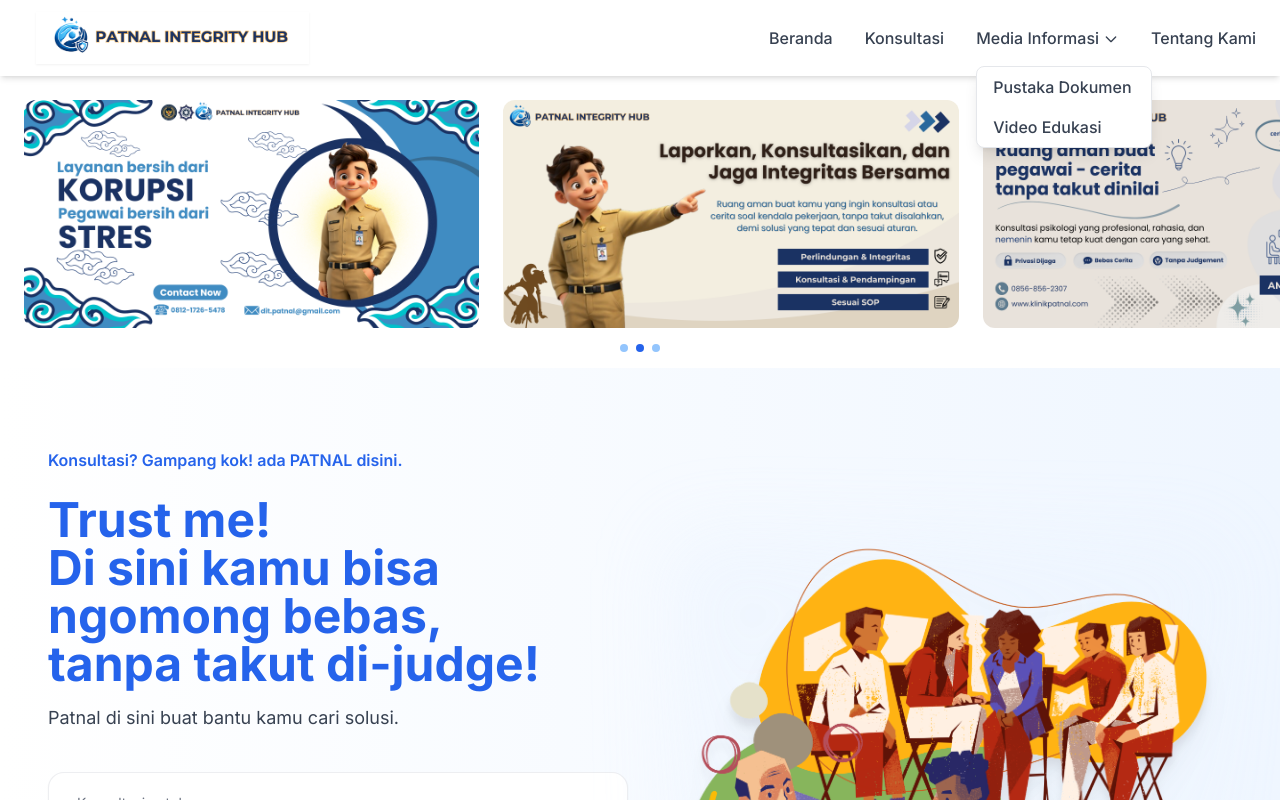
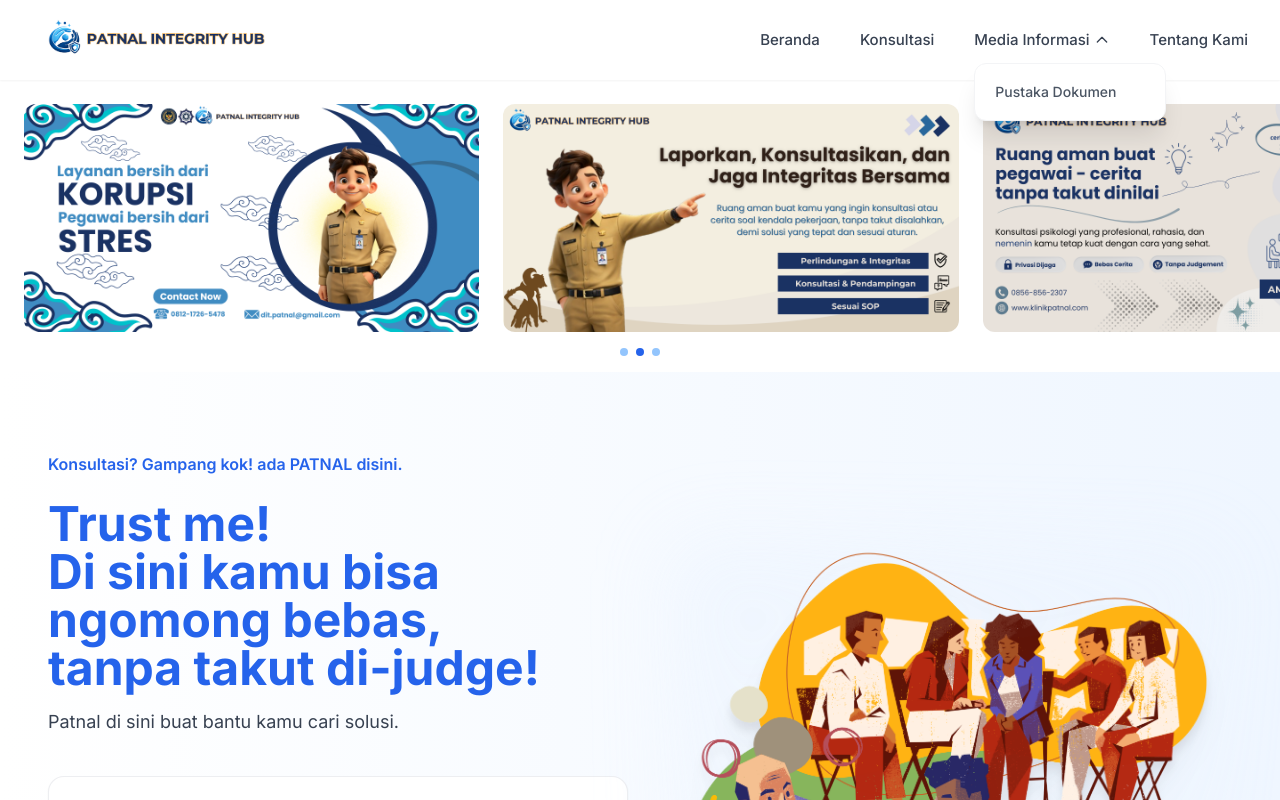
Before and after one commit to rifqimhmd/KLIP, a React (Vite) app in the folder frontend/: page / in a window 1280 px wide. Both pictures are taken after a click on the button "Media Informasi". Shown: the top 800 px of the page. Built offline with nearby package versions, Linux system fonts and the light colour scheme.

Commit message:
Refactor Header component to remove login/register
Removed login/register functionality and adjusted mobile menu behavior. Updated styles and structure for better responsiveness.

```diff
--- a/frontend/src/components/Header.jsx
+++ b/frontend/src/components/Header.jsx
@@ -1,4 +1,3 @@
-// Updated Header component with login/register removed
 import { useState, useEffect } from "react";
 import { useLocation } from "react-router-dom";
 
@@ -8,7 +7,6 @@
   const [openDropdown, setOpenDropdown] = useState(null);
   const [scrollHidden, setScrollHidden] = useState(false);
   const [mobileDropdown, setMobileDropdown] = useState({
-    produk: false,
     konten: false,
   });
 
@@ -32,14 +30,16 @@
     setShowMobileMenu(!showMobileMenu);
   };
 
-  const closeMobileMenu = () => setShowMobileMenu(false);
+  const closeMobileMenu = () => {
+    setShowMobileMenu(false);
+    setMobileDropdown({ konten: false });
+  };
 
   const toggleMobileDropdown = (menu) => {
-    setMobileDropdown((prev) => {
-      const newState = { produk: false, konten: false };
-      newState[menu] = !prev[menu];
-      return newState;
-    });
+    setMobileDropdown((prev) => ({
+      ...prev,
+      [menu]: !prev[menu],
+    }));
   };
 
   return (
@@ -47,267 +47,110 @@
       {/* === HEADER === */}
       <header
         id="main-header"
-        className={`bg-white text-gray-800 shadow-md sticky top-0 z-50 transition-transform duration-500 ${
-          scrollHidden ? "-translate-y-full" : ""
+        className={`bg-white text-gray-800 shadow-sm sticky top-0 z-50 transition-transform duration-500 ${
+          scrollHidden ? "-translate-y-full" : "translate-y-0"
         }`}
       >
-        <div className="container mx-auto flex justify-between items-center px-4 py-2.5 md:px-6 md:py-3">
+        <div className="container mx-auto flex justify-between items-center px-4 py-2.5 md:px-8 md:py-4">
+
           {/* === KIRI: LOGO & HAMBURGER === */}
-          <div className="flex items-center space-x-3">
+          <div className="flex items-center">
             <button
               onClick={toggleMobileMenu}
-              className="md:hidden focus:outline-none mr-2 relative w-5 h-5"
+              className="md:hidden focus:outline-none mr-4 relative w-6 h-5"
             >
-              <span
-                className={`absolute left-0 top-1/2 block h-[1.5px] w-5 bg-gray-700 transition-all duration-300 transform ${
-                  showMobileMenu
-                    ? "rotate-45 translate-y-0"
-                    : "-translate-y-1.5"
-                }`}
-              ></span>
-              <span
-                className={`absolute left-0 top-1/2 block h-[1.5px] w-5 bg-gray-700 transition-all duration-300 ${
-                  showMobileMenu ? "opacity-0" : "opacity-100"
-                }`}
-              ></span>
-              <span
-                className={`absolute left-0 top-1/2 block h-[1.5px] w-5 bg-gray-700 transition-all duration-300 transform ${
-                  showMobileMenu
-                    ? "-rotate-45 translate-y-0"
-                    : "translate-y-1.5"
-                }`}
-              ></span>
+              <span className={`absolute left-0 block h-[2px] w-6 bg-gray-700 transition-all duration-300 ${showMobileMenu ? "rotate-45 top-2.5" : "top-0"}`}></span>
+              <span className={`absolute left-0 top-2 block h-[2px] w-6 bg-gray-700 transition-all duration-300 ${showMobileMenu ? "opacity-0" : "opacity-100"}`}></span>
+              <span className={`absolute left-0 block h-[2px] w-6 bg-gray-700 transition-all duration-300 ${showMobileMenu ? "-rotate-45 top-2.5" : "top-4"}`}></span>
             </button>
 
-            <a href="/" className="flex items-center space-x-2">
+            <a href="/" className="flex items-center">
               <img
                 src="/Logo.png"
                 alt="Klinik Patnal"
-                className="h-10 md:h-[52px] w-auto drop-shadow-sm"
+                className="h-10 md:h-12 w-auto object-contain"
               />
             </a>
           </div>
 
           {/* === NAVIGASI DESKTOP === */}
-          <nav className="hidden md:flex space-x-8 font-medium text-base relative items-center">
-            <a
-              href="/"
-              className="text-gray-700 hover:text-blue-600 transition py-2"
-            >
-              Beranda
-            </a>
+          <nav className="hidden md:flex space-x-10 font-medium text-[15px] items-center">
+            <a href="/" className="text-gray-700 hover:text-blue-600 transition">Beranda</a>
 
-            {/*
-            <div className="relative">
+            <a href="https://konsultasi.klinikpatnal.com/" className="text-gray-700 hover:text-blue-600 transition">Konsultasi</a>
+
+            {/* Dropdown Media Informasi (Hanya Pustaka Dokumen) */}
+            <div className="relative group">
               <button
-                onClick={() => toggleDropdown("produk")}
-                className="flex items-center space-x-1 text-gray-700 hover:text-blue-600 transition py-2 focus:outline-none"
+                onClick={() => toggleDropdown("konten")}
+                className="flex items-center space-x-1 text-gray-700 hover:text-blue-600 transition focus:outline-none"
               >
-                <span>Produk</span>
-                <svg
-                  xmlns="http://www.w3.org/2000/svg"
-                  className="h-4 w-4 mt-0.5"
-                  fill="none"
-                  viewBox="0 0 24 24"
-                  stroke="currentColor"
-                >
-                  <path
-                    strokeLinecap="round"
-                    strokeLinejoin="round"
-                    strokeWidth="2"
-                    d="M19 9l-7 7-7-7"
-                  />
+                <span>Media Informasi</span>
+                <svg className={`h-4 w-4 transition-transform ${openDropdown === "konten" ? "rotate-180" : ""}`} fill="none" viewBox="0 0 24 24" stroke="currentColor">
+                  <path strokeLinecap="round" strokeLinejoin="round" strokeWidth="2" d="M19 9l-7 7-7-7" />
                 </svg>
               </button>
-              {openDropdown === "produk" && (
-                <div className="absolute left-0 mt-2 w-44 bg-white border border-gray-200 rounded-lg shadow-lg">
-                  <a
-                    href="/konsultasi"
-                    className="block px-4 py-2 text-gray-700 hover:bg-blue-50 rounded-t-lg"
-                  >
-                    Konsultasi
-                  </a>
-                  <a
-                    href="/wbs"
-                    className="block px-4 py-2 text-gray-700 hover:bg-blue-50 rounded-b-lg"
-                  >
-                    Layanan WBS
-                  </a>
-                </div>
-              )}
-            </div> */}
 
-            <a
-              href="https://konsultasi.klinikpatnal.com/"
-              className="text-gray-700 hover:text-blue-600 transition py-2"
-            >
-              Konsultasi
-            </a>
-
-            <div className="relative">
-              <button
-                onClick={() => toggleDropdown("konten")}
-                className="flex items-center space-x-1 text-gray-700 hover:text-blue-600 transition py-2 focus:outline-none"
-              >
-                <span>Media Informasi</span>
-                <svg
-                  xmlns="http://www.w3.org/2000/svg"
-                  className="h-4 w-4 mt-0.5"
-                  fill="none"
-                  viewBox="0 0 24 24"
-                  stroke="currentColor"
-                >
-                  <path
-                    strokeLinecap="round"
-                    strokeLinejoin="round"
-                    strokeWidth="2"
-                    d="M19 9l-7 7-7-7"
-                  />
-                </svg>
-              </button>
               {openDropdown === "konten" && (
-                <div className="absolute left-0 mt-2 w-44 bg-white border border-gray-200 rounded-lg shadow-lg">
+                <div className="absolute left-0 mt-3 w-48 bg-white border border-gray-100 rounded-xl shadow-xl py-2 overflow-hidden">
                   <a
                     href={location.pathname === "/" ? "#pustakadokumen" : "/"}
-                    className="block px-4 py-2 text-gray-700 hover:bg-blue-50"
+                    className="block px-5 py-2.5 text-sm text-gray-600 hover:bg-blue-50 hover:text-blue-600 transition"
                   >
                     Pustaka Dokumen
-                  </a>
-                  <a
-                    href={location.pathname === "/" ? "#videoedukasi" : "/"}
-                    className="block px-4 py-2 text-gray-700 hover:bg-blue-50"
-                  >
-                    Video Edukasi
                   </a>
                 </div>
               )}
             </div>
 
-            <a
-              href="/tentang"
-              className="text-gray-700 hover:text-blue-600 transition py-2"
-            >
-              Tentang Kami
-            </a>
+            <a href="/tentang" className="text-gray-700 hover:text-blue-600 transition">Tentang Kami</a>
           </nav>
         </div>
       </header>
 
       {/* === SIDEBAR MOBILE === */}
       <div
-        className={`fixed top-0 left-0 w-72 h-full bg-white border-r border-gray-200 transform transition-transform duration-500 ease-in-out md:hidden z-40 overflow-y-auto shadow-lg ${
+        className={`fixed top-0 left-0 w-72 h-full bg-white border-r border-gray-100 transform transition-transform duration-500 ease-in-out md:hidden z-[60] shadow-2xl ${
           showMobileMenu ? "translate-x-0" : "-translate-x-full"
         }`}
       >
-        <div className="flex justify-between items-center px-6 py-4 border-b border-gray-200">
-          <span className="font-semibold text-lg text-gray-800">Menu</span>
+        <div className="p-6 border-b border-gray-100 flex justify-between items-center">
+          <span className="font-bold text-xl text-blue-600 uppercase tracking-tight">Klinik Patnal</span>
         </div>
 
-        <a
-          href="/"
-          className="block px-6 py-3 text-gray-700 hover:bg-blue-50"
-          onClick={closeMobileMenu}
-        >
-          Beranda
-        </a>
-        <a
-          href="https://konsultasi.klinikpatnal.com/"
-          className="block px-6 py-3 text-gray-700 hover:bg-blue-50"
-          onClick={closeMobileMenu}
-        >
-          Konsultasi
-        </a>
-        {/* === PRODUK MOBILE === */}
-        {/* <button
-          onClick={() => toggleMobileDropdown("produk")}
-          className="w-full text-left px-6 py-3 text-gray-700 hover:bg-blue-50 flex justify-between items-center"
-        >
-          <span>Produk</span>
-          <svg
-            className={`w-4 h-4 transform transition-transform duration-300 ${
-              mobileDropdown.produk ? "rotate-180" : ""
-            }`}
-            fill="none"
-            stroke="currentColor"
-            strokeWidth="2"
-            viewBox="0 0 24 24"
+        <nav className="flex flex-col py-4">
+          <a href="/" className="px-6 py-4 text-gray-700 hover:bg-blue-50 font-medium border-b border-gray-50" onClick={closeMobileMenu}>Beranda</a>
+          <a href="https://konsultasi.klinikpatnal.com/" className="px-6 py-4 text-gray-700 hover:bg-blue-50 font-medium border-b border-gray-50" onClick={closeMobileMenu}>Konsultasi</a>
+
+          <button
+            onClick={() => toggleMobileDropdown("konten")}
+            className="w-full text-left px-6 py-4 text-gray-700 hover:bg-blue-50 flex justify-between items-center font-medium border-b border-gray-50"
           >
-            <path
-              strokeLinecap="round"
-              strokeLinejoin="round"
-              d="M19 9l-7 7-7-7"
-            />
-          </svg>
-        </button> */}
-        {mobileDropdown.produk && (
-          <div className="flex flex-col bg-gray-50">
-            <a
-              href="/konsultasi"
-              className="block px-10 py-2 text-gray-700 hover:bg-blue-100"
-            >
-              Konsultasi
-            </a>
-            <a
-              href="/wbs"
-              className="block px-10 py-2 text-gray-700 hover:bg-blue-100"
-            >
-              Layanan WBS
-            </a>
-          </div>
-        )}
+            <span>Media Informasi</span>
+            <svg className={`w-4 h-4 transition-transform ${mobileDropdown.konten ? "rotate-180" : ""}`} fill="none" stroke="currentColor" viewBox="0 0 24 24">
+              <path strokeLinecap="round" strokeLinejoin="round" strokeWidth="2" d="M19 9l-7 7-7-7" />
+            </svg>
+          </button>
 
-        {/* === KONTEN MOBILE === */}
-        <button
-          onClick={() => toggleMobileDropdown("konten")}
-          className="w-full text-left px-6 py-3 text-gray-700 hover:bg-blue-50 flex justify-between items-center"
-        >
-          <span>Media Informasi</span>
-          <svg
-            className={`w-4 h-4 transform transition-transform duration-300 ${
-              mobileDropdown.konten ? "rotate-180" : ""
-            }`}
-            fill="none"
-            stroke="currentColor"
-            strokeWidth="2"
-            viewBox="0 0 24 24"
-          >
-            <path
-              strokeLinecap="round"
-              strokeLinejoin="round"
-              d="M19 9l-7 7-7-7"
-            />
-          </svg>
-        </button>
-        {mobileDropdown.konten && (
-          <div className="flex flex-col bg-gray-50">
-            <a
-              href={location.pathname === "/" ? "#pustakadokumen" : "/"}
-              className="block px-10 py-2 text-gray-700 hover:bg-blue-100"
-            >
-              Pustaka Dokumen
-            </a>
-            <a
-              href={location.pathname === "/" ? "#videoedukasi" : "/"}
-              className="block px-10 py-2 text-gray-700 hover:bg-blue-100"
-            >
-              Video Edukasi
-            </a>
-          </div>
-        )}
+          {mobileDropdown.konten && (
+            <div className="bg-gray-50">
+              <a
+                href={location.pathname === "/" ? "#pustakadokumen" : "/"}
+                className="block px-12 py-3 text-sm text-gray-600 hover:text-blue-600"
+                onClick={closeMobileMenu}
+              >
+                Pustaka Dokumen
+              </a>
+            </div>
+          )}
 
-        <a
-          href="/tentang"
-          className="block px-6 py-3 text-gray-700 hover:bg-blue-50"
-        >
-          Tentang Kami
-        </a>
+          <a href="/tentang" className="px-6 py-4 text-gray-700 hover:bg-blue-50 font-medium border-b border-gray-50" onClick={closeMobileMenu}>Tentang Kami</a>
+        </nav>
       </div>
 
+      {/* Overlay Mobile */}
       {showMobileMenu && (
-        <div
-          className="fixed inset-0 bg-black bg-opacity-40 z-30"
-          onClick={closeMobileMenu}
-        ></div>
+        <div className="fixed inset-0 bg-black/30 backdrop-blur-sm z-[55] transition-opacity" onClick={closeMobileMenu}></div>
       )}
     </>
   );
```
